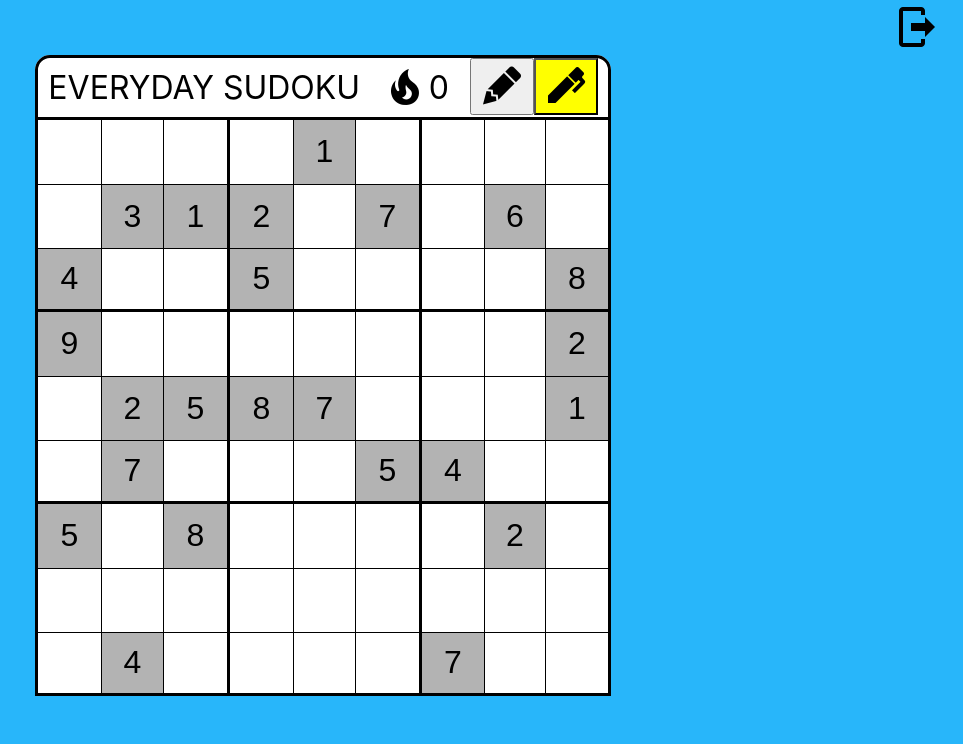
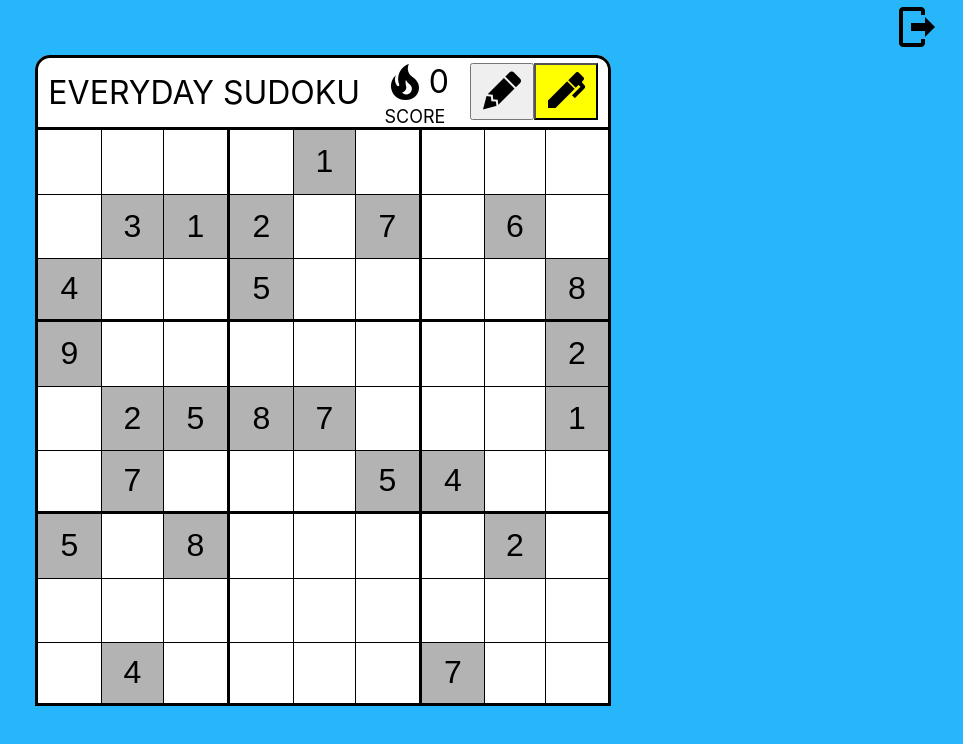
Before and after one commit to SimonGPort/cafe_sudoku, a React (Create React App) app: page /main in a window 1280 px wide. Shown: the top 744 px of the page, without its empty margins (317-1280 px from the left). Built offline with nearby package versions, Linux system fonts and the light colour scheme; no server answers.

Commit message:
score below icon

```diff
--- a/src/components/SudokuHeader/SudokuHeader.tsx
+++ b/src/components/SudokuHeader/SudokuHeader.tsx
@@ -1,5 +1,5 @@
 import React from 'react';
-import {Container, ButtonPen, ButtonPencil,ScoreContainer} from './style';
+import {Container, ButtonPen, ButtonPencil,ScoreContainer,ScoreText} from './style';
 import { useDispatch, useSelector } from 'react-redux';
 import { changeWritting } from '../../redux/actions/changeWritting';
 import {state} from '../../interface/state';
@@ -14,7 +14,10 @@ const SudokuHeader : React.FC=()=>{
     return(
         <Container>
             <div>{text.header.en}</div>
-            <ScoreContainer><img src="fire-black.png" /> {score.length}</ScoreContainer>
+            <div>
+                <ScoreContainer><img src="fire-black.png" /> {score.length}</ScoreContainer>
+                <ScoreText>SCORE</ScoreText>
+            </div>
             <div>
                 <ButtonPencil writting={writting} onClick={()=>{dispatch(changeWritting('draft'));}}>
                     <img src="lead-pencil-black.png" />
--- a/src/components/SudokuHeader/style.js
+++ b/src/components/SudokuHeader/style.js
@@ -14,6 +14,10 @@ font-size:xx-large;
 border-radius: 15px 15px 0px 0px;
 `;
 
+export const ScoreText=styled.div`
+font-size:large;
+`;
+
 export const ScoreContainer=styled.div`
 display:flex;
 align-items:center;
```
